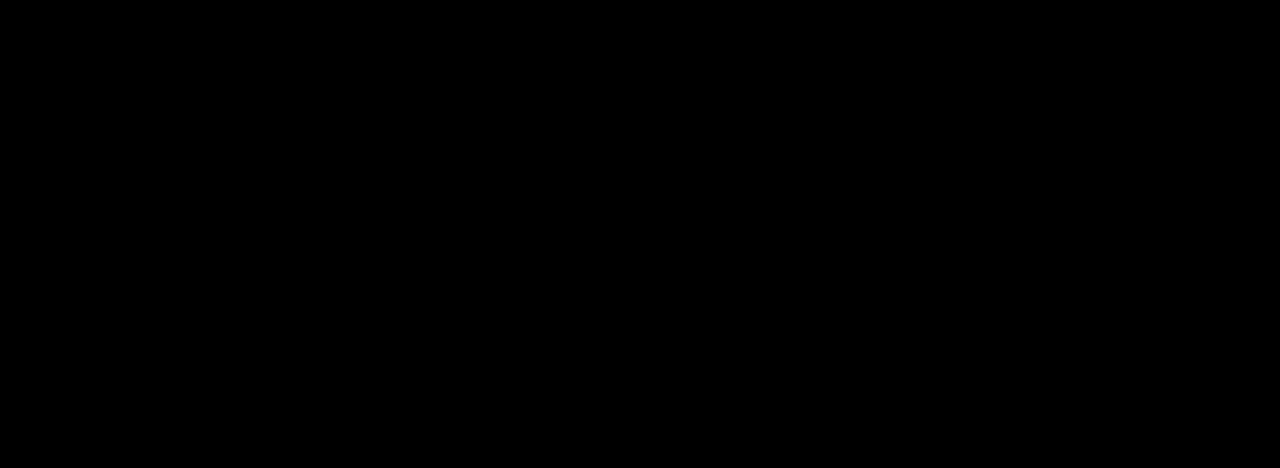
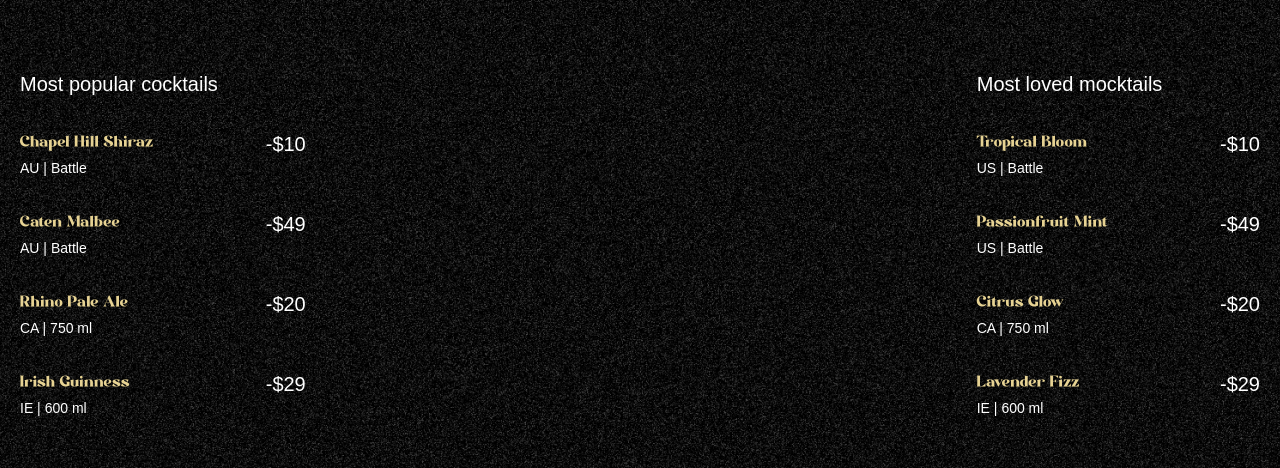
Before and after one commit to emcor89/gsapCocktel, a React (Vite) app: page / in a window 1280 px wide. Shown: the part 890-1358 px from the top of the page. Built offline with nearby package versions, Linux system fonts and the light colour scheme; a web font is replaced by a local one.

Commit message:
finish cocktail section

```diff
--- a/src/App.jsx
+++ b/src/App.jsx
@@ -4,6 +4,7 @@
 
 import Navbar from './components/Navbar.jsx';
 import Hero from './components/Hero.jsx';
+import Cocktails from './components/Cocktails.jsx';
 
 gsap.registerPlugin(ScrollTrigger, SplitText);
 
@@ -12,6 +13,7 @@
     <main>
         <Navbar />
         <Hero />
+        <Cocktails />
 
     </main>
   )
--- /dev/null
+++ b/src/components/Cocktails.jsx
@@ -0,0 +1,61 @@
+import React from 'react'
+import { cocktailLists, mockTailLists } from '../../constants/index.jsx';
+import gsap from 'gsap'
+import { useGSAP } from '@gsap/react';
+
+const Cocktails = () => {
+    useGSAP(() => {
+        const parallaxTimeline = gsap.timeline({
+            scrollTrigger: {
+                trigger: '#cocktails',
+                start: 'top 30%',
+                end: 'bottom 80%',
+                scrub: true,
+            }
+        })
+        parallaxTimeline
+        .from ('#c-left-leaf', {y: 100, x: -100 })
+        .from ('#c-right-leaf', {y: 100, x: 100 })
+    }, []);
+
+
+  return (
+    <section id='cocktails' className='noisy'>
+        <img src="/images/cocktail-left-leaf.png" alt="l-leaf" id='c-left-leaf' />
+        <img src="/images/cocktail-right-leaf.png" alt="r-leaf" id='c-right-leaf' />
+
+        <div className='list'>
+            <div className="popular">
+                <h2>Most popular cocktails</h2>
+                <ul>
+                    {cocktailLists.map(({name, country, detail, price}) => (
+                        <li key={name}>
+                            <div className='md:me-28'>
+                                <h3>{name}</h3>
+                                <p>{country} | {detail}</p>
+                            </div>
+                            <span>-{price}</span>
+                        </li>
+                    ))}
+                </ul>
+            </div>
+            <div className="loved">
+                <h2>Most loved mocktails</h2>
+                <ul>
+                    {mockTailLists.map(({name, country, detail, price}) => (
+                        <li key={name}>
+                            <div className='me-28'>
+                                <h3>{name}</h3>
+                                <p>{country} | {detail}</p>
+                            </div>
+                            <span>-{price}</span>
+                        </li>
+                    ))}
+                </ul>
+            </div>
+        </div>
+    </section>
+  )
+}
+
+export default Cocktails
```
